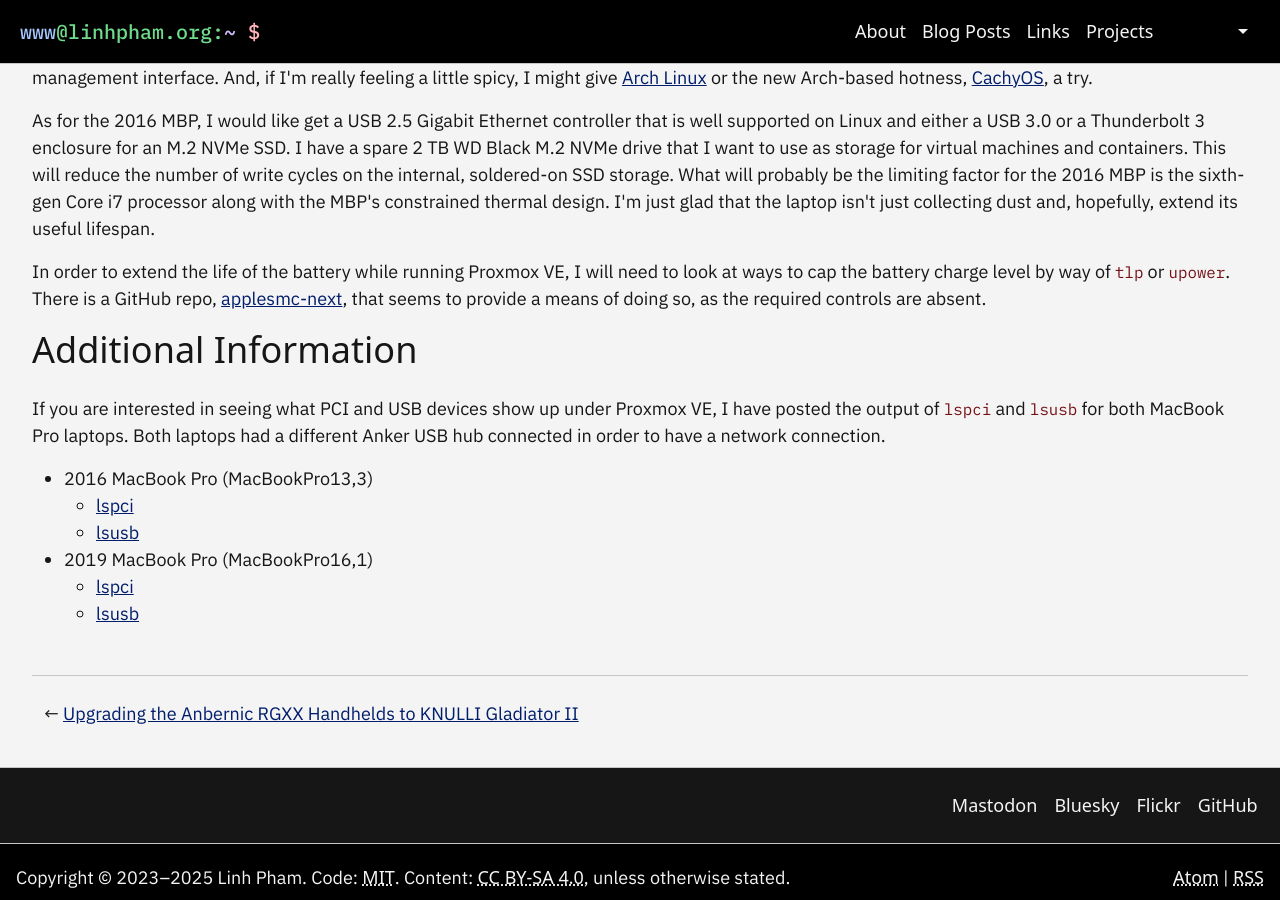
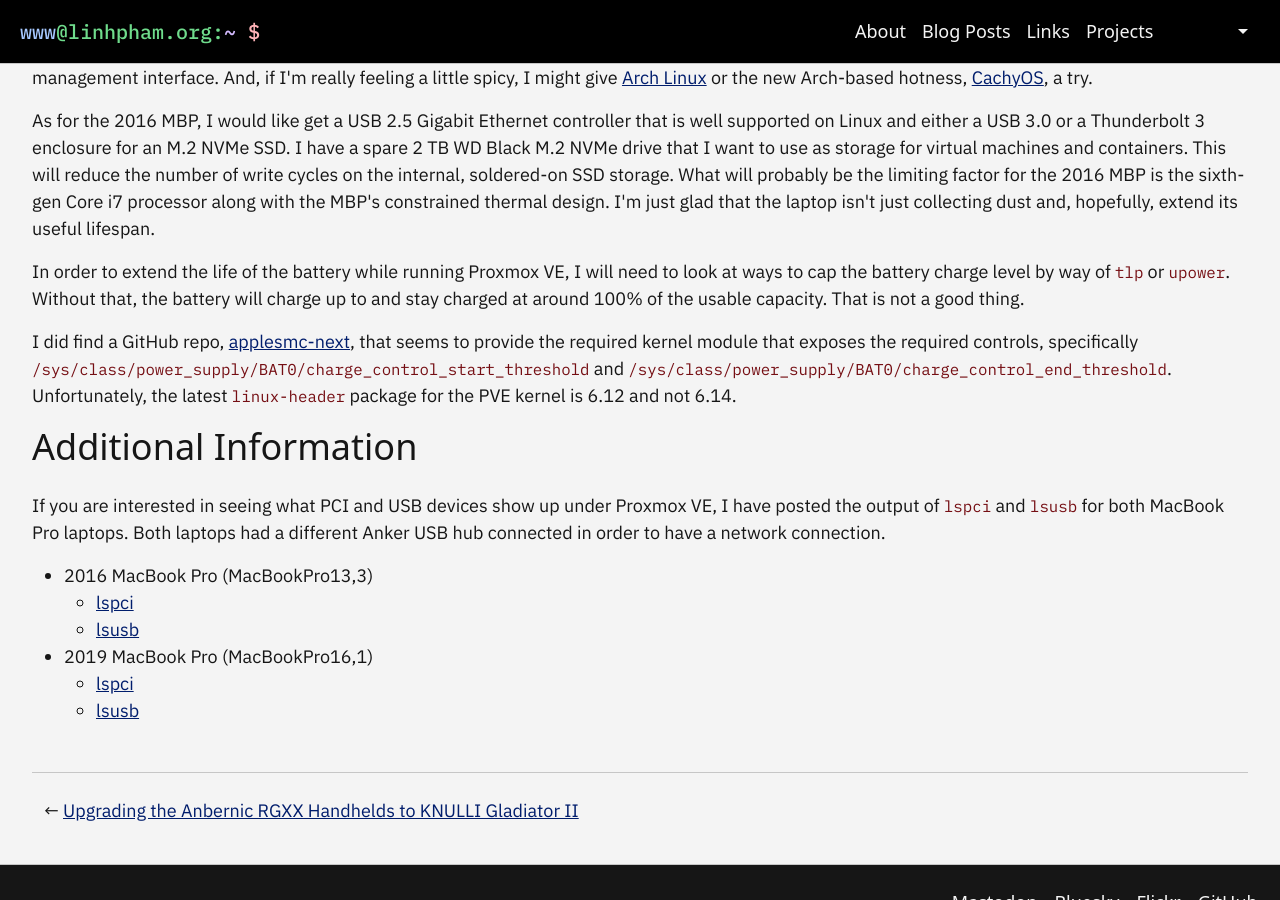
Before and after one commit to questionlp/linhpham.org_jekyll, a Jekyll site: the page built from _posts/2025-08-29-installing-proxmox-ve-9-intel-macbook-pros.md, in a window 1280 px wide and 900 px high, scrolled down 5435 px. Built offline with Jekyll 4.4.1, drawn with Linux system fonts in a browser that asks for light colours; some web fonts are replaced.

Commit message:
Update blog post

```diff
--- a/_posts/2025-08-29-installing-proxmox-ve-9-intel-macbook-pros.md
+++ b/_posts/2025-08-29-installing-proxmox-ve-9-intel-macbook-pros.md
@@ -184,7 +184,9 @@
 
 As for the 2016 MBP, I would like get a USB 2.5 Gigabit Ethernet controller that is well supported on Linux and either a USB 3.0 or a Thunderbolt 3 enclosure for an M.2 NVMe SSD. I have a spare 2 TB WD Black M.2 NVMe drive that I want to use as storage for virtual machines and containers. This will reduce the number of write cycles on the internal, soldered-on SSD storage. What will probably be the limiting factor for the 2016 MBP is the sixth-gen Core i7 processor along with the MBP's constrained thermal design. I'm just glad that the laptop isn't just collecting dust and, hopefully, extend its useful lifespan.
 
-In order to extend the life of the battery while running Proxmox VE, I will need to look at ways to cap the battery charge level by way of `tlp` or `upower`. There is a GitHub repo, [applesmc-next](https://github.com/c---/applesmc-next), that seems to provide a means of doing so, as the required controls are absent.
+In order to extend the life of the battery while running Proxmox VE, I will need to look at ways to cap the battery charge level by way of `tlp` or `upower`. Without that, the battery will charge up to and stay charged at around 100% of the usable capacity. That is not a good thing.
+
+I did find a GitHub repo, [applesmc-next](https://github.com/c---/applesmc-next), that seems to provide the required kernel module that exposes the required controls, specifically `/sys/class/power_supply/BAT0/charge_control_start_threshold` and `/sys/class/power_supply/BAT0/charge_control_end_threshold`. Unfortunately, the latest `linux-header` package for the PVE kernel is 6.12 and not 6.14.
 
 ## Additional Information
 
```
